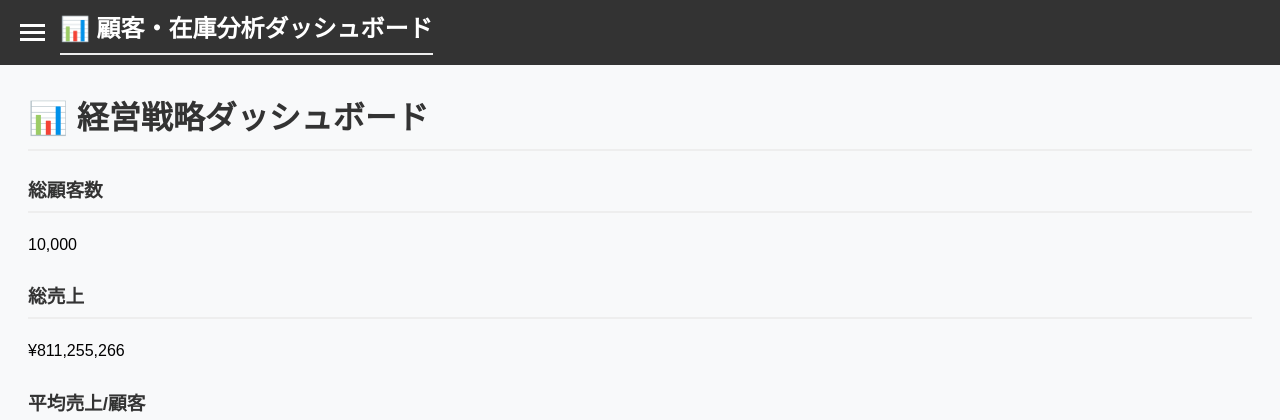
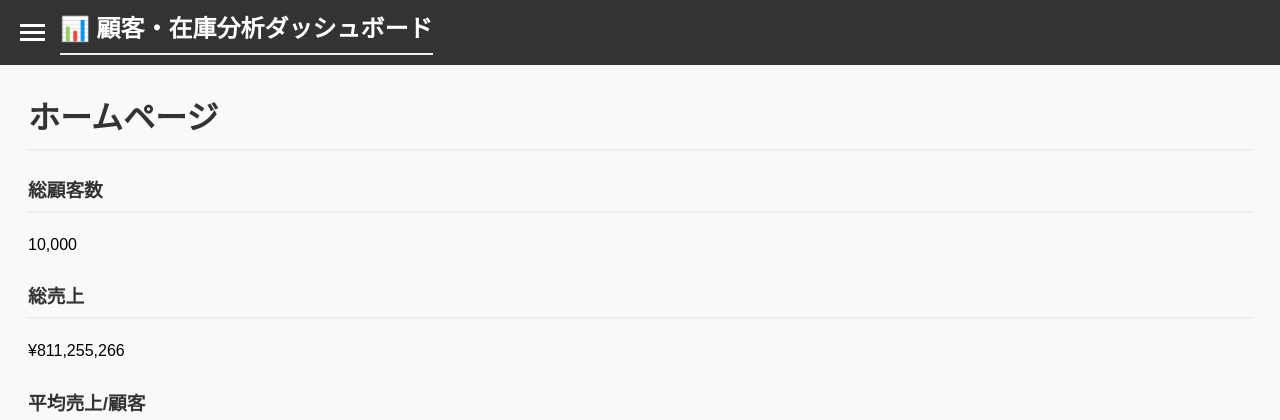
Before and after one commit to 31916/jikken3-kai, a Flask app: page / in a window 1280 px wide. Shown: the top 420 px of the page. Run offline with Flask 3, Linux system fonts and the light colour scheme.

Commit message:
ハンバーガーからとべるように

```diff
--- a/app.py
+++ b/app.py
@@ -170,5 +170,11 @@ def format_currency(value):
     except Exception:
         return str(value)
 
+@app.route('/search.html')
+def search_page():
+    return render_template('search.html')
+
+
+
 if __name__ == "__main__":
     app.run(debug=True)
--- a/templates/dashboard.html
+++ b/templates/dashboard.html
@@ -157,13 +157,12 @@
 
   <nav id="sidebar" class="sidebar">
         <ul>
-            <li><a href="/">ダッシュボード (ホーム)</a></li>
-            <li><a href="#">顧客分析</a></li>
-            <li><a href="#">在庫リスク</a></li>
-            <li><a href="#">設定</a></li>
+            <li><a href="/">経営戦略</a></li>
+            <li><a href="search.html">顧客ID検索</a></li>
+            <li><a href="stock.html">在庫リスト</a></li>
         </ul>
   </nav>
-  <h1>📊 経営戦略ダッシュボード</h1>
+  <h1>ホームページ</h1>
 
   <div class="metrics">
     <div class="metric">
```
